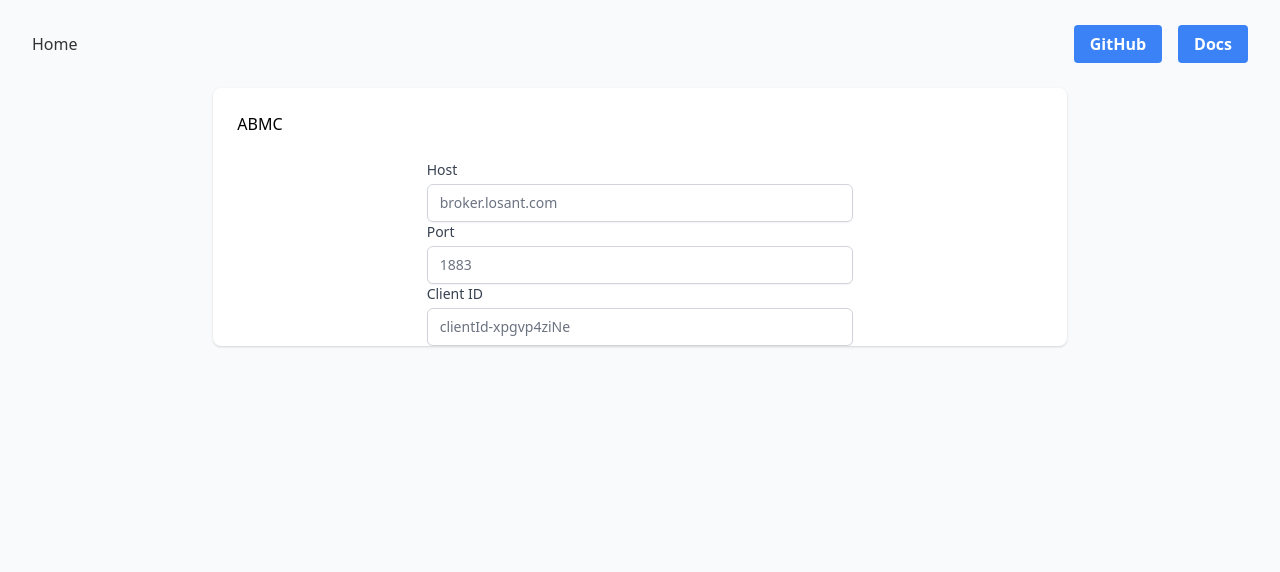
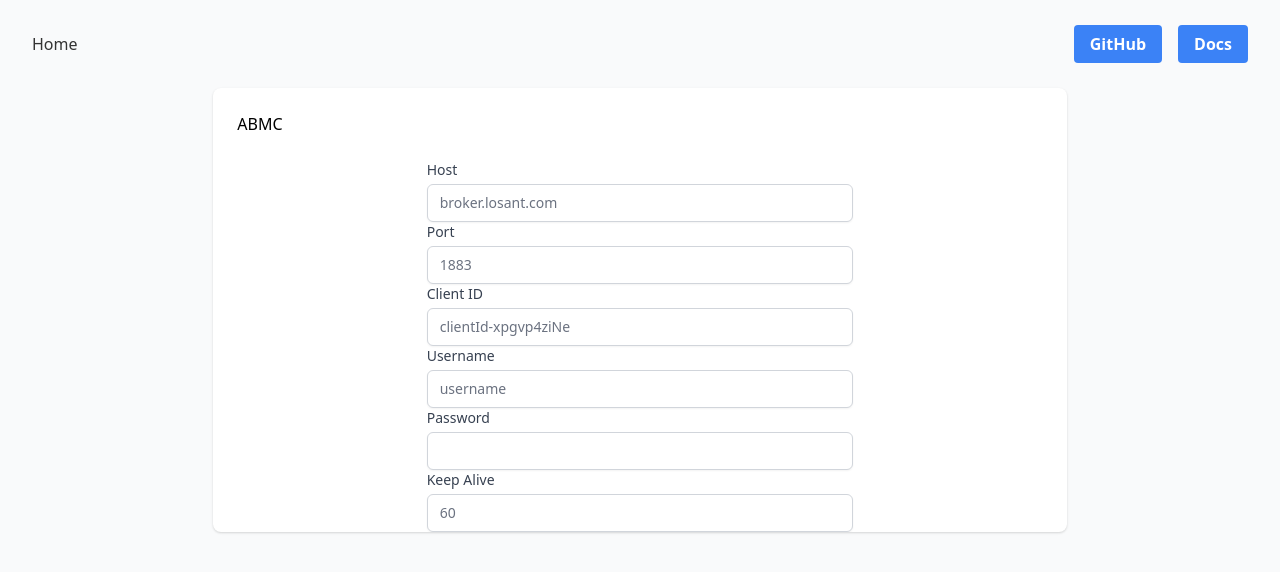
Before and after one commit to whoisheath/abmc, a Next.js app: page / in a window 1280 px wide. Shown: the top 572 px of the page. Built offline with nearby package versions, Linux system fonts and the light colour scheme.

Commit message:
all form inputs

```diff
--- a/pages/index.js
+++ b/pages/index.js
@@ -52,6 +52,48 @@
                 placeholder="clientId-xpgvp4ziNe"
               />
             </div>
+            <label
+              for="username"
+              className="block text-sm font-medium text-gray-700"
+            >
+              Username
+            </label>
+            <div className="mt-1">
+              <input
+                type="text"
+                id="username"
+                className="shadow-sm focus:ring-indigo-500 focus:border-indigo-500 block w-full sm:text-sm border-gray-300 rounded-md"
+                placeholder="username"
+              />
+            </div>
+            <label
+              for="password"
+              className="block text-sm font-medium text-gray-700"
+            >
+              Password
+            </label>
+            <div className="mt-1">
+              <input
+                type="password"
+                id="password"
+                className="shadow-sm focus:ring-indigo-500 focus:border-indigo-500 block w-full sm:text-sm border-gray-300 rounded-md"
+                placeholder=""
+              />
+            </div>
+            <label
+              for="keepAlive"
+              className="block text-sm font-medium text-gray-700"
+            >
+              Keep Alive
+            </label>
+            <div className="mt-1">
+              <input
+                type="number"
+                id="keepAlive"
+                className="shadow-sm focus:ring-indigo-500 focus:border-indigo-500 block w-full sm:text-sm border-gray-300 rounded-md"
+                placeholder="60"
+              />
+            </div>
           </form>
         </div>
       </div>
```
